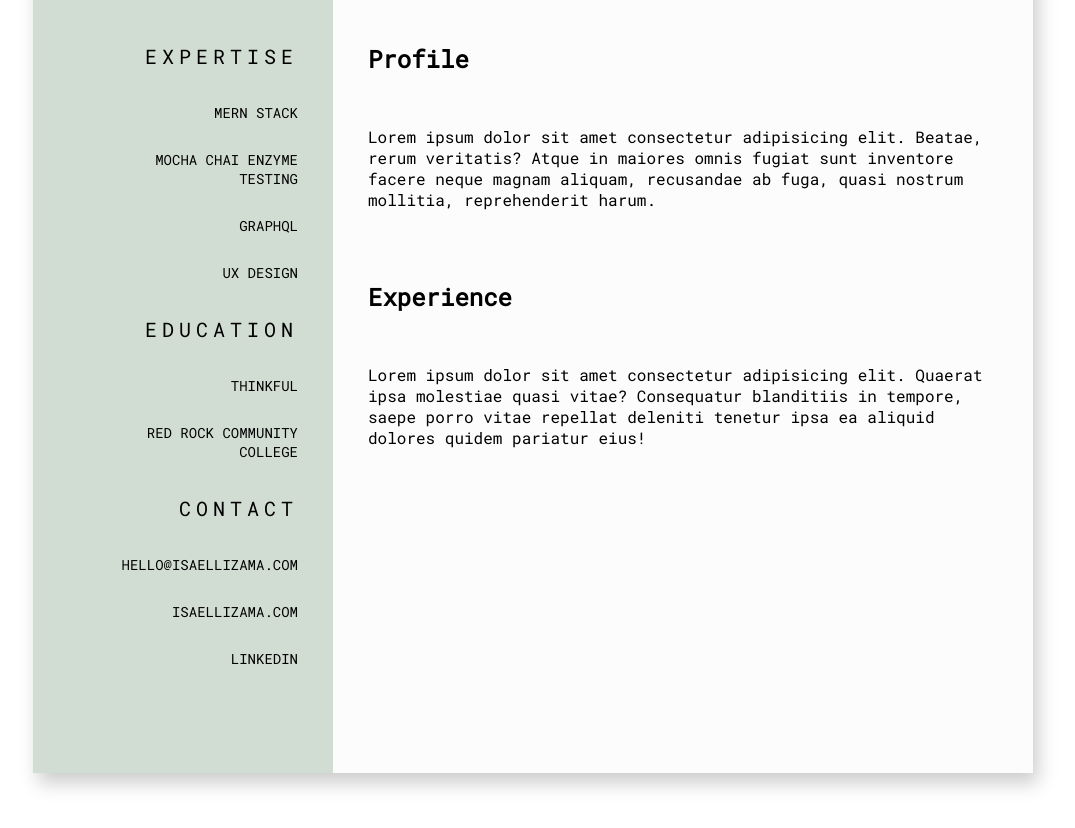
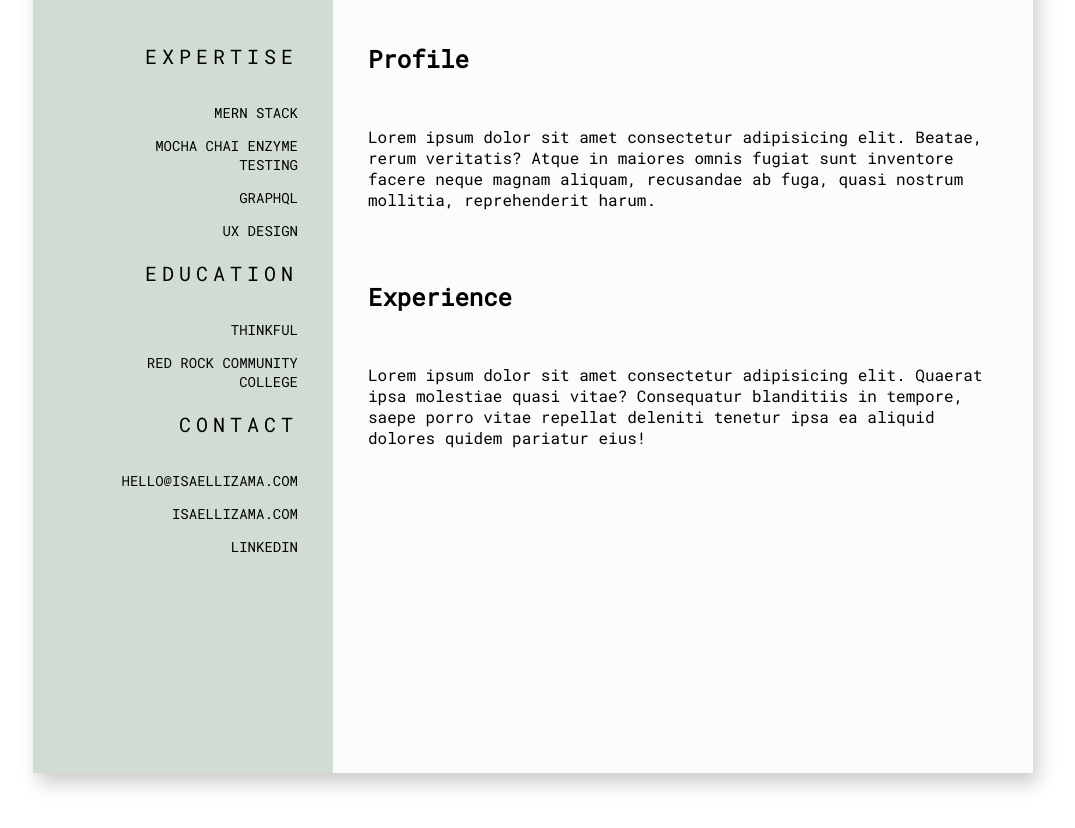
Before and after one commit to ArizonaMangoJuice/cover-letter, a plain HTML site: page index.html in a window 1280 px wide. Shown: the part 360-1188 px from the top of the page, without its empty margins (107-1182 px from the left). Drawn offline with Linux system fonts and the light colour scheme.

Commit message:
updated css

```diff
--- a/index.css
+++ b/index.css
@@ -118,6 +118,10 @@
     width: 220px;
     text-align: end;
     padding: 0px 35px 0 0;
+    margin-bottom: 0;
+    margin-top: 14px;
+    text-decoration: none;
+    color: #000;
 }
 
 
--- a/index.html
+++ b/index.html
@@ -25,9 +25,9 @@
             <p class="specializations">THINKFUL</p>
             <p class="specializations">RED ROCK COMMUNITY COLLEGE</p>
             <p class="left-bar-title">CONTACT</p>
-            <p class="specializations">HELLO@ISAELLIZAMA.COM</p>
-            <p class="specializations">ISAELLIZAMA.COM</p>
-            <p class="specializations">LINKEDIN</p>
+            <a href="" class="specializations">HELLO@ISAELLIZAMA.COM</a>
+            <a href="" class="specializations">ISAELLIZAMA.COM</a>
+            <a href="" class="specializations">LINKEDIN</a>
         </div>
         <div class="right-bar">
             <h2 class="right-bar-heading">Profile</h2>
```
